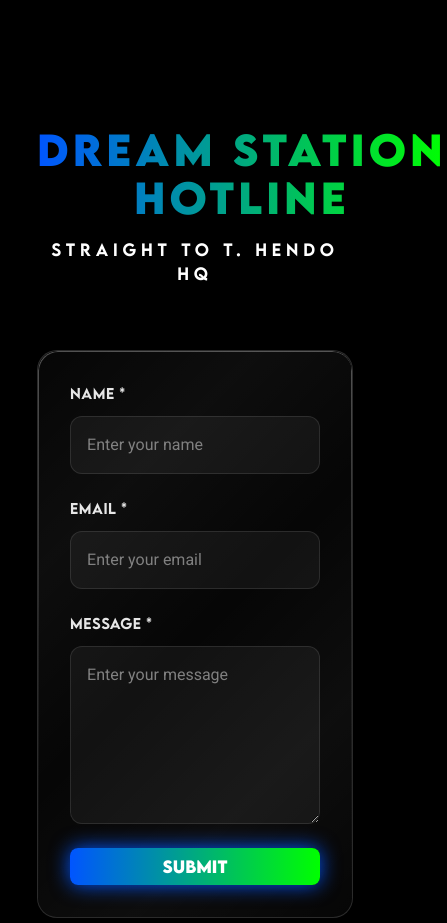
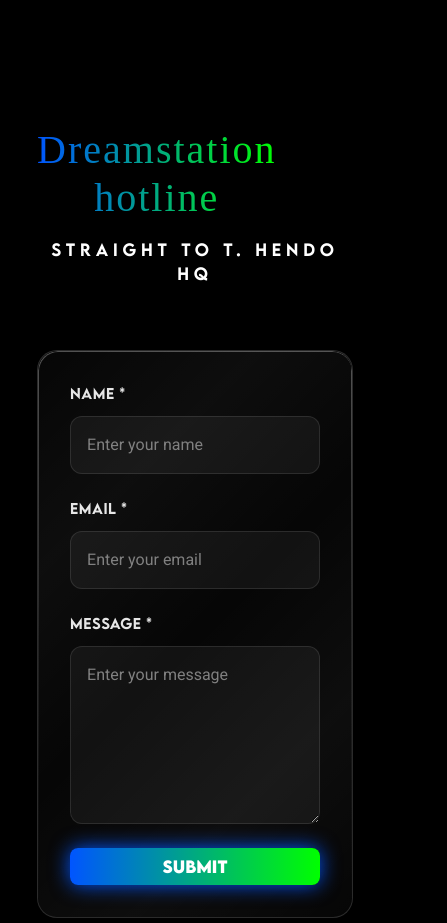
Before and after one commit to NikoDola/hendo, a Next.js app: page /home in a window 390 px wide. Shown: the part 2120-3043 px from the top of the page, 447 px wide, since content can reach past the window. Built offline with nearby package versions, Linux system fonts and the light colour scheme; no server answers; the database is empty.

Commit message:
fixing home lemonmilk font

```diff
--- a/src/app/globals.css
+++ b/src/app/globals.css
@@ -110,7 +110,7 @@ h1::selection {
 
 h2 {
   font-size: var(--text-5xl);
-  font-family: 'Oswald', sans-serif;
+  font-family: 'lemonmilk';
   font-weight: 200;
   letter-spacing: var(--space-1);
   margin-bottom: 1rem;
@@ -578,7 +578,7 @@ textarea::placeholder {
   }
 
   h2 {
-    font-size: var(--text-3xl);
+    font-size: var(--text-xl);
   }
 
   h3 {
--- a/src/components/client/Contact.css
+++ b/src/components/client/Contact.css
@@ -36,7 +36,7 @@
 
 @media (max-width: 1000px){
   .contactWrapper{
-    h1{
+    h2{
       text-align: center;
       font-size: 2.5rem;
       line-height: 3rem;
--- a/src/components/client/Contact.tsx
+++ b/src/components/client/Contact.tsx
@@ -4,7 +4,7 @@ export default function Contact() {
   return (
     <section id="contact" className="section-regular contactWrapper">
       <div>
-        <h1 className="contactHeadline"> Dream Station <br /> hotline<br /> </h1>
+        <h2 className="contactHeadline"> Dreamstation<br />  hotline </h2>
         <h3>straight to T. Hendo HQ</h3>
       </div>
       <form className="formWrapper">
```
